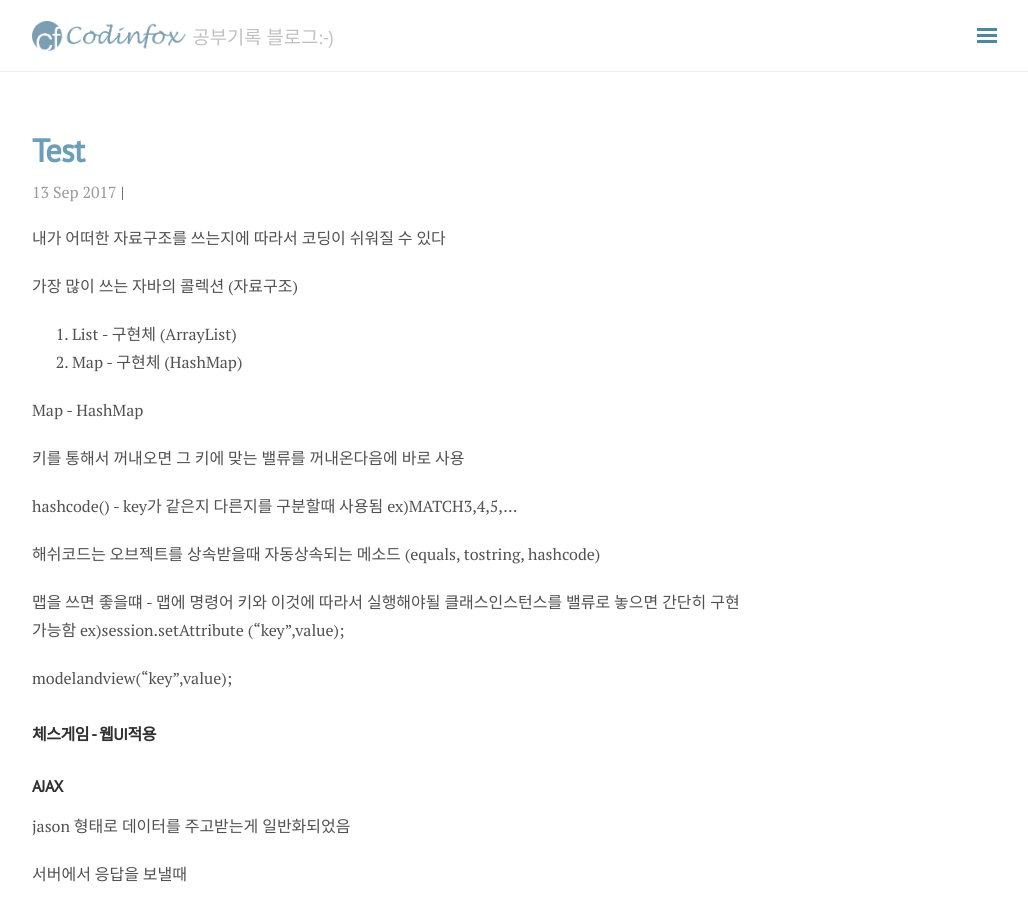
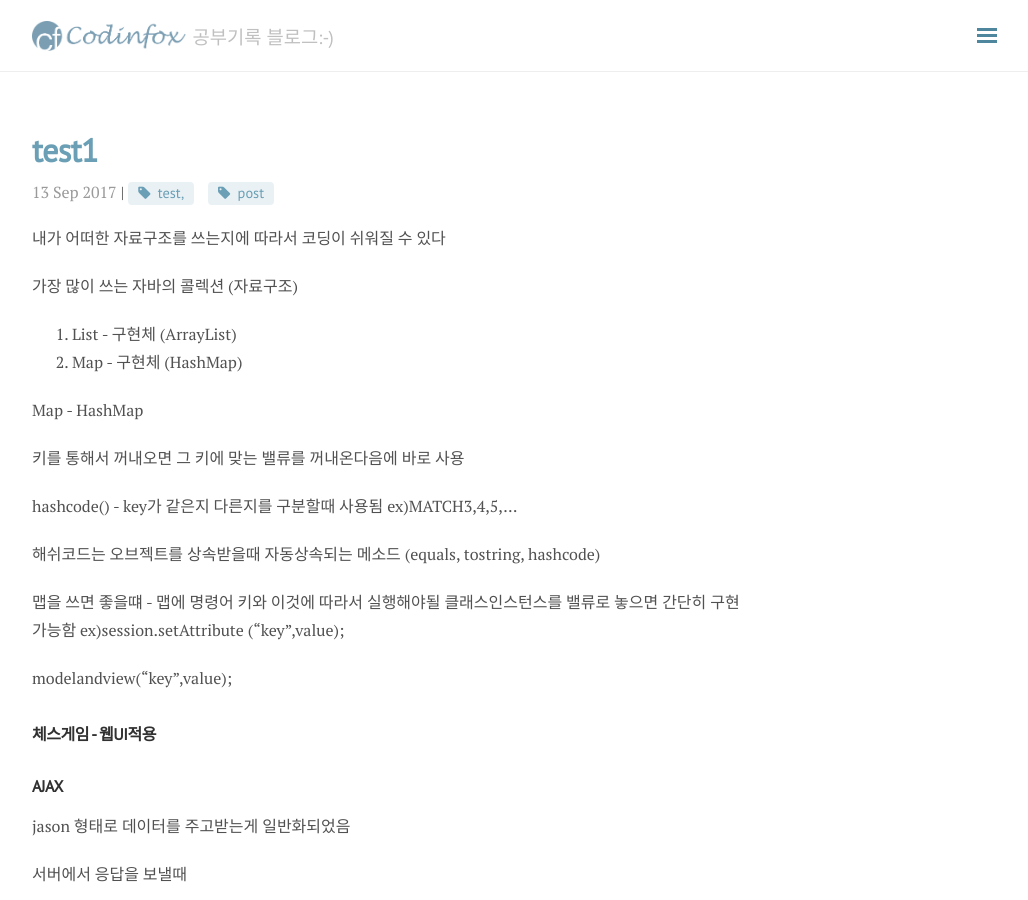
Before and after one commit to jinios/jinios.github.io, a Jekyll site: the page built from _posts/2017-09-13-test.md, in a window 1280 px wide and 900 px high. Shown: the whole window, without its empty margins (248-1276 px from the left). Built offline with Jekyll 4.4.1, drawn with Linux system fonts in a browser that asks for light colours; nearby versions of some CDN libraries; our own code applies the rules of GitHub Pages for plain Markdown files; comment, search, counter and statistics services are not loaded.

Commit message:
Update 2017-09-13-test.md

```diff
--- a/_posts/2017-09-13-test.md
+++ b/_posts/2017-09-13-test.md
@@ -1,3 +1,9 @@
+---
+layout: post
+title: test1
+tags: test, post
+---
+
 내가 어떠한 자료구조를 쓰는지에 따라서 코딩이 쉬워질 수 있다
 
 가장 많이 쓰는 자바의 콜렉션 (자료구조)
```
